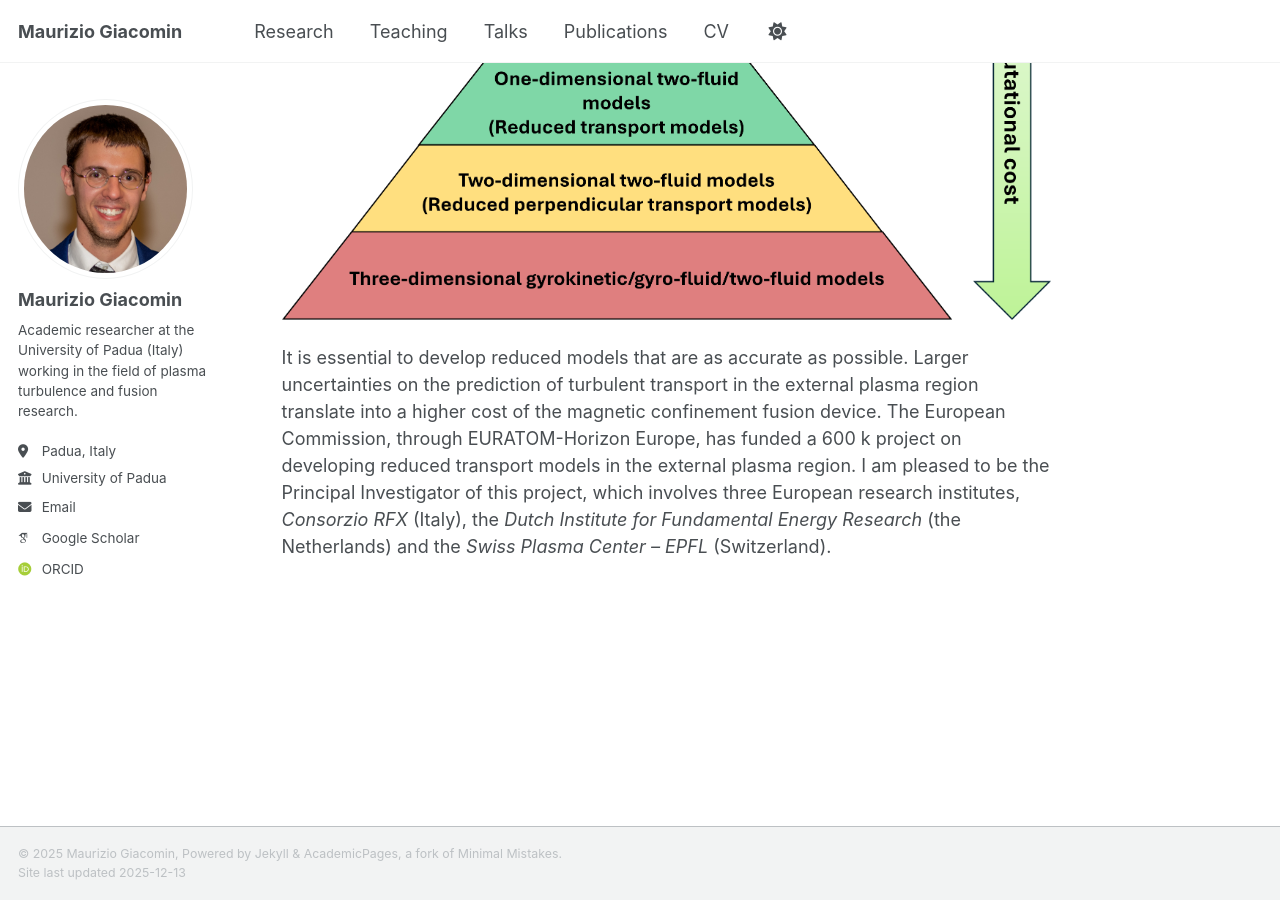
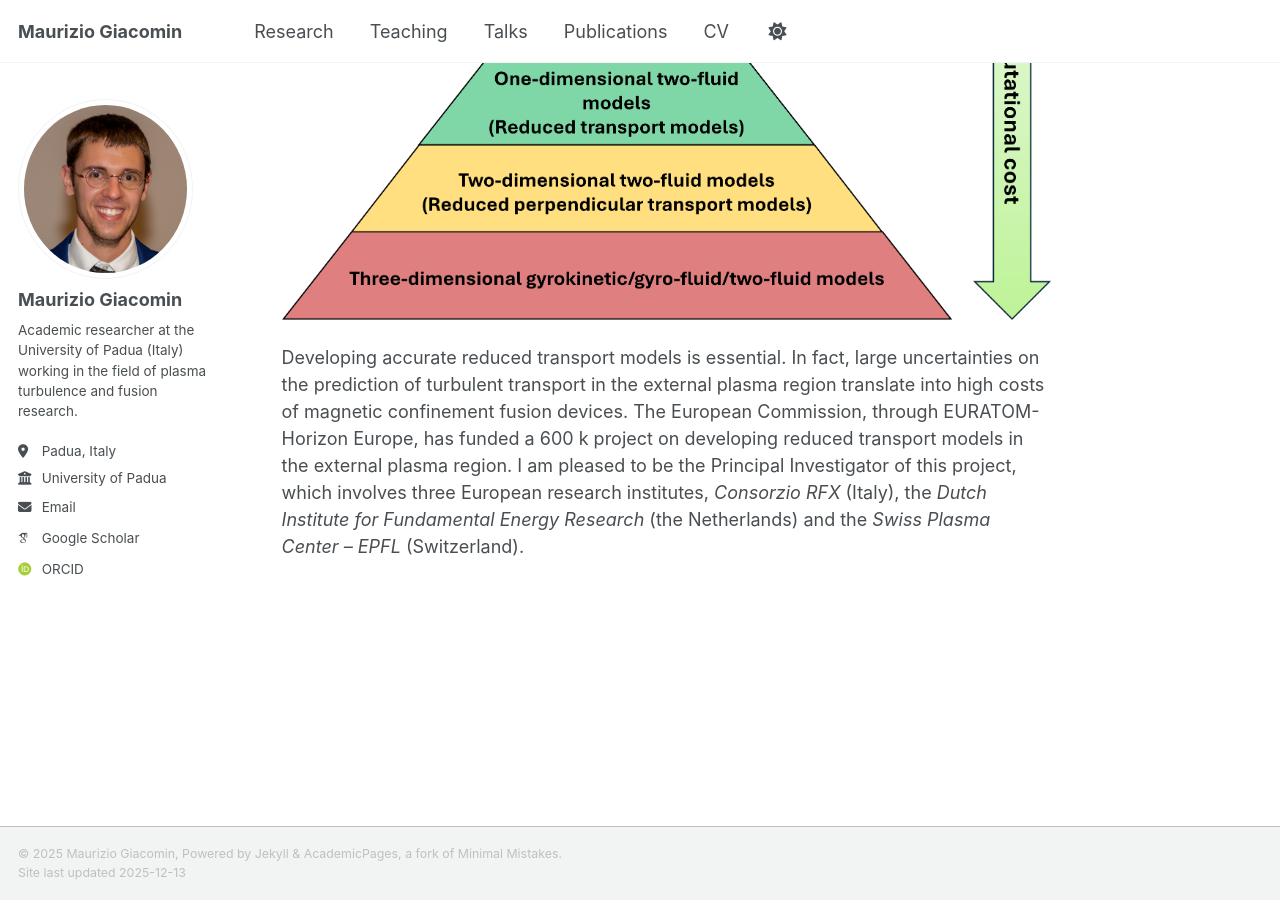
Before and after one commit to mgiacomin/mgiacomin.github.io, a Jekyll site: the page built from _pages/research.md, in a window 1280 px wide and 900 px high, scrolled down 2679 px. Built offline with Jekyll 4.4.1, drawn with Linux system fonts in a browser that asks for light colours; some web fonts are replaced; a script that is not in the unit is left out.

Commit message:
Fix sentence in the research page

```diff
--- a/_pages/research.md
+++ b/_pages/research.md
@@ -26,4 +26,4 @@ Three-dimensional simulations provide plenty of details but are terribly expensi
 
 <img src='/images/RM.png'>
 
-It is essential to develop reduced models that are as accurate as possible. Larger uncertainties on the prediction of turbulent transport in the external plasma region translate into a higher cost of the magnetic confinement fusion device. The European Commission, through EURATOM-Horizon Europe, has funded a 600 k project on developing reduced transport models in the external plasma region. I am pleased to be the Principal Investigator of this project, which involves three European research institutes, *Consorzio RFX* (Italy), the *Dutch Institute for Fundamental Energy Research* (the Netherlands) and the *Swiss Plasma Center – EPFL* (Switzerland).
+Developing accurate reduced transport models is essential. In fact, large uncertainties on the prediction of turbulent transport in the external plasma region translate into high costs of magnetic confinement fusion devices. The European Commission, through EURATOM-Horizon Europe, has funded a 600 k project on developing reduced transport models in the external plasma region. I am pleased to be the Principal Investigator of this project, which involves three European research institutes, *Consorzio RFX* (Italy), the *Dutch Institute for Fundamental Energy Research* (the Netherlands) and the *Swiss Plasma Center – EPFL* (Switzerland).
```
